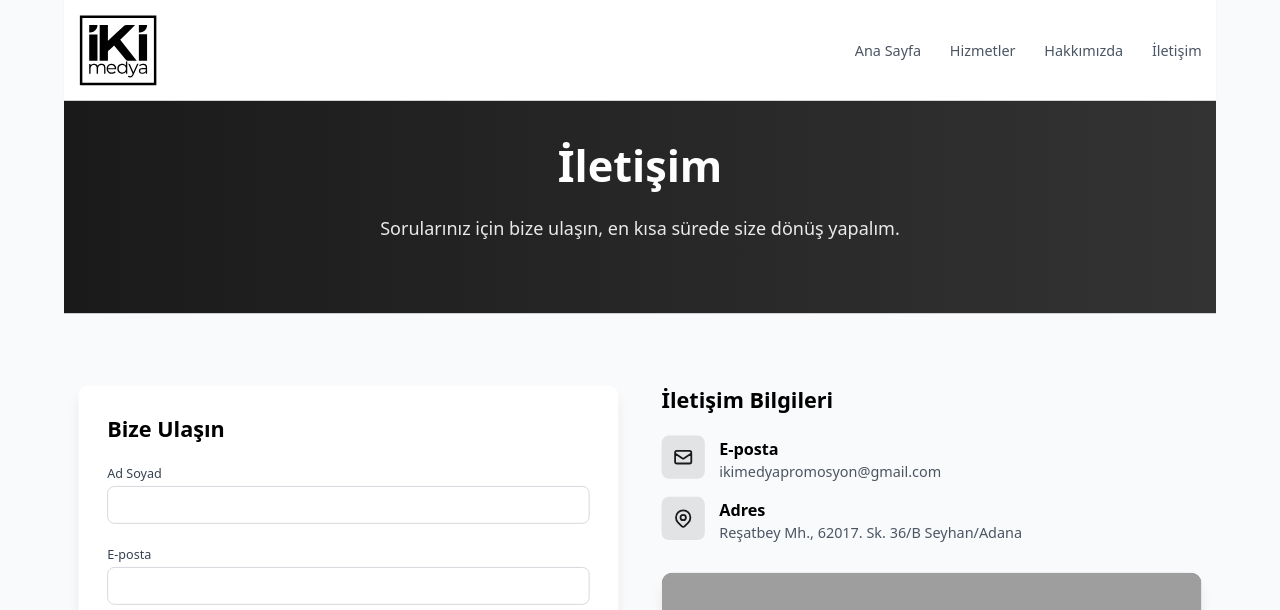
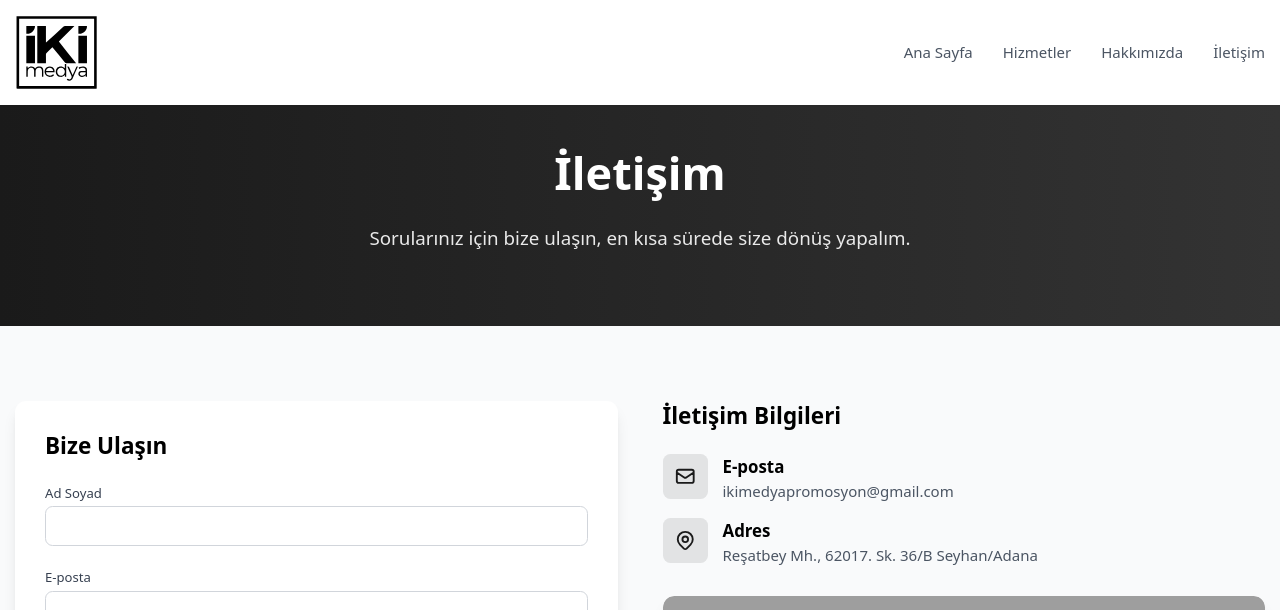
Before and after one commit to kazimshn/ikiMedyaWeb, a Django app: page /iletisim/ in a window 1280 px wide. Shown: the top 610 px of the page. Run offline with Django 5.2, Linux system fonts and the light colour scheme; some libraries are stand-ins or nearby versions; grey boxes are pictures that could not be loaded.

Commit message:
boyut düzenlendi1

```diff
--- a/templates/base.html
+++ b/templates/base.html
@@ -2,7 +2,7 @@
 {% load compress %}
 
 <!DOCTYPE html>
-<html lang="tr">
+<html lang="tr" style="font-size: 15px;">
 
 <head>
     <meta charset="UTF-8">
@@ -30,12 +30,6 @@
             }
         }
     </script>
-    <style>
-        body {
-            transform: scale(0.9);
-            transform-origin: top;
-        }
-    </style>
 </head>
 
 <body class="min-h-screen bg-gray-50">
```
